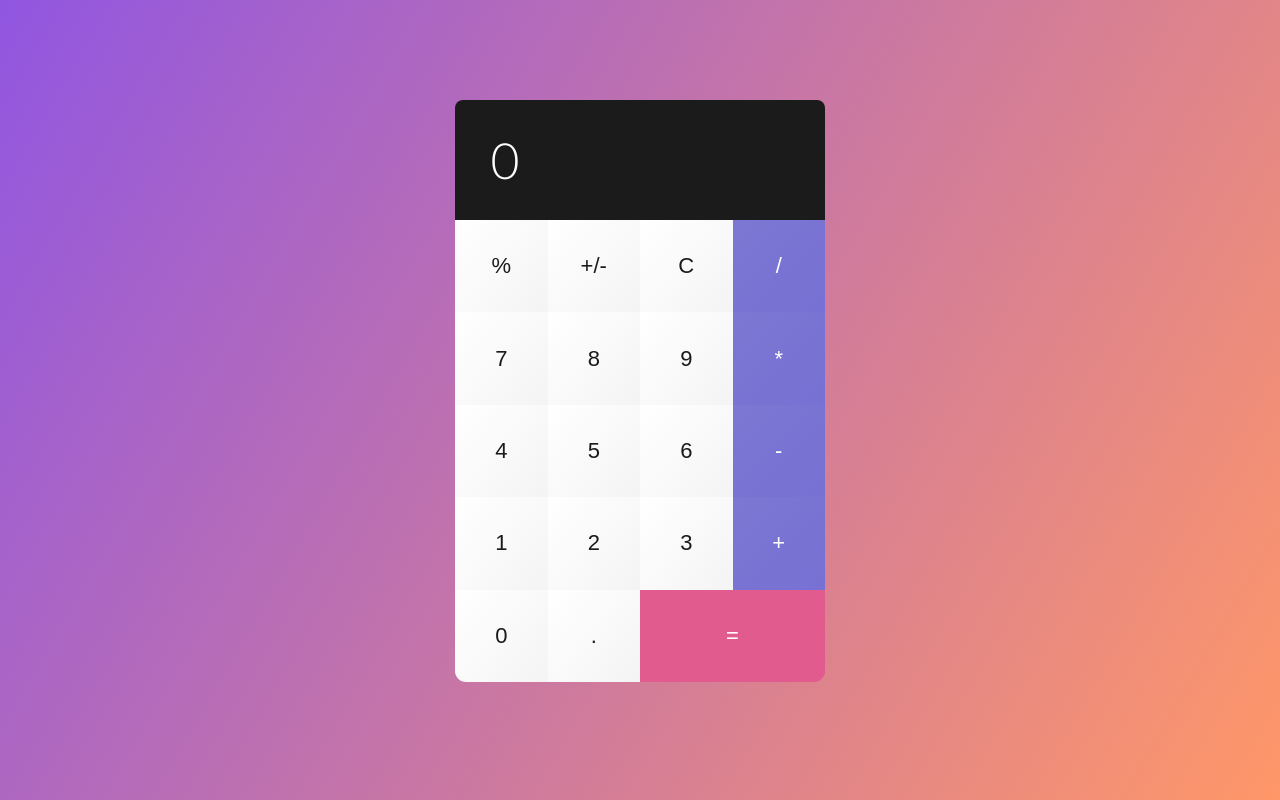
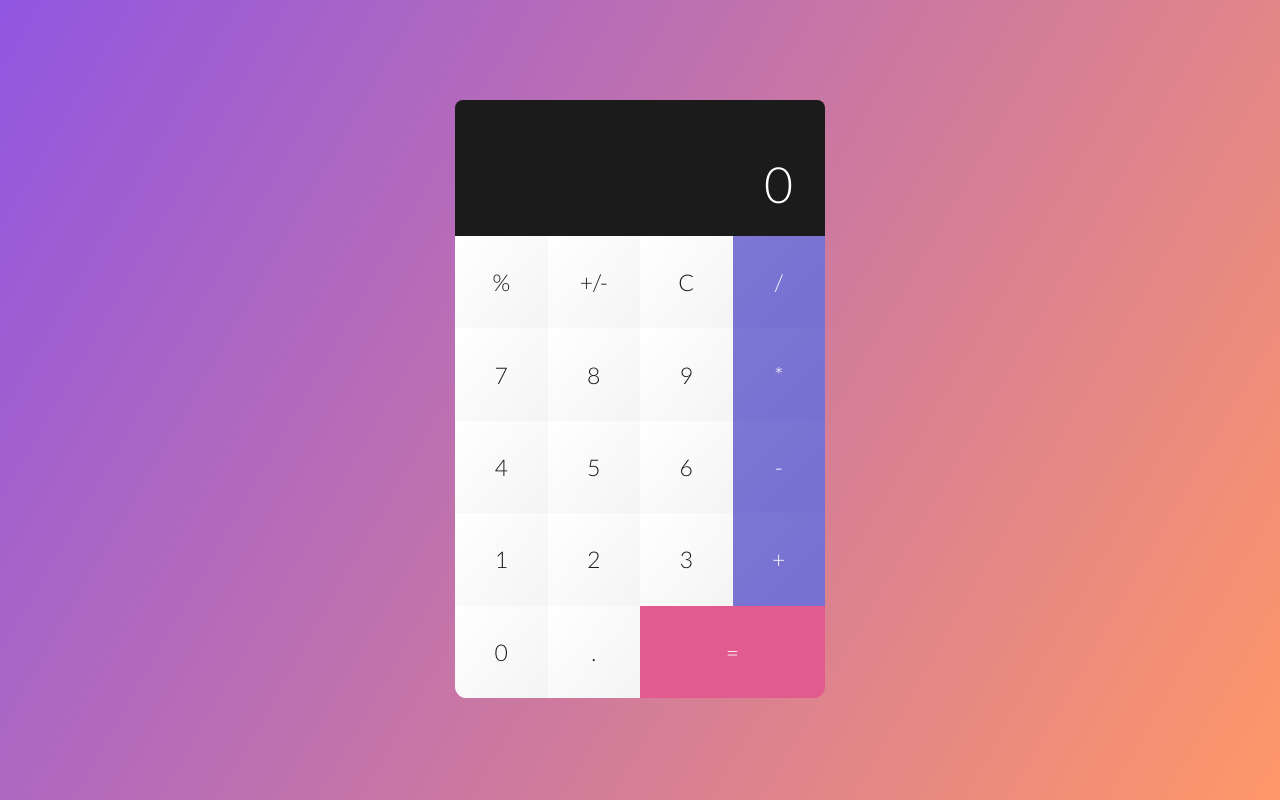
Before and after one commit to barteklecki/polly-calc, a React (Create React App) app: page / in a window 1280 px wide. Built offline with nearby package versions, Linux system fonts and the light colour scheme.

Commit message:
fix(styles): fix calc proportions while scaling

```diff
--- a/src/App.css
+++ b/src/App.css
@@ -17,6 +17,7 @@
   display: -ms-flexbox;
   display: flex;
   width: 100%;
+  min-width: 300px;
   max-width: 1200px;
   height: 100%;
   -webkit-box-pack: center;
@@ -28,9 +29,9 @@
 }
 
 .calc {
-  width: 95vw;
-  height: 154vw;
-  border-radius: 0.5em;
+  width: 90vw;
+  min-width: 300px;
+  height: 146vw;
 }
 
 @media (min-width: 500px) {
@@ -41,18 +42,13 @@
 }
 
 .display {
-  display: -webkit-box;
-  display: -ms-flexbox;
-  display: flex;
-  -ms-flex-line-pack: center;
-      align-content: center;
   white-space: nowrap;
   overflow: hidden;
   text-overflow: ellipsis;
   color: white;
-  font-weight: 200;
+  font-weight: 300;
   background-color: #1b1b1b;
-  padding: 2rem 2rem;
+  padding: 1.5rem 2rem;
 }
 
 .display p {
@@ -96,8 +92,9 @@
   border: none;
   outline: none;
   color: #1b1b1b;
-  font-size: 22px;
-  font-weight: 200;
+  font-family: inherit;
+  font-size: 23px;
+  font-weight: 300;
   cursor: pointer;
   background-color: #fcfcfc;
   background: linear-gradient(130deg, #ffffff 0%, #f4f4f4 100%);
--- a/src/App.scss
+++ b/src/App.scss
@@ -13,6 +13,7 @@ $border_radius: 0.5em;
 .container {
     display: flex;
     width: 100%;
+    min-width: 300px;
     max-width: 1200px;
     height: 100%;
     justify-content: center;
@@ -20,9 +21,9 @@ $border_radius: 0.5em;
 }
 
 .calc {
-    width: 95vw;
-    height: 154vw;
-    border-radius: 0.5em;
+    width: 90vw;
+    min-width: 300px;
+    height: 146vw;
 }
 
 @media (min-width: 500px) {
@@ -33,15 +34,13 @@ $border_radius: 0.5em;
 }
 
 .display {
-    display: flex;
-    align-content: center;
     white-space: nowrap;
     overflow: hidden;
     text-overflow: ellipsis;
     color: white;
-    font-weight: 200;
+    font-weight: 300;
     background-color: #1b1b1b;
-    padding: 2rem 2rem;
+    padding: 1.5rem 2rem;
 
     p {
         display: block;
@@ -82,8 +81,9 @@ $border_radius: 0.5em;
     border: none;
     outline: none;
     color: #1b1b1b;
-    font-size: 22px;
-    font-weight: 200;
+    font-family: inherit;
+    font-size: 23px;
+    font-weight: 300;
     cursor: pointer;
     background-color: #fcfcfc;
     background: linear-gradient(130deg, #ffffff 0%, #f4f4f4 100%);
--- a/src/features/display/Display.js
+++ b/src/features/display/Display.js
@@ -12,7 +12,7 @@ const Display = () => {
 
     return (
         <div className="display tl-rad tr-rad">
-            <p className="math">&nbsp;{limitText(operations.join(''), chLimit)}</p><br/>
+            <p className="math">&nbsp;{limitText(operations.join(''), chLimit)}</p>
             <p className={displayNumber.length > 8 ? 'numberLimited' : 'number'}>{displayNumber}</p>
         </div>
     );
```
Also changed, not shown: 1 other file (tests, documents, lock files or other folders).
